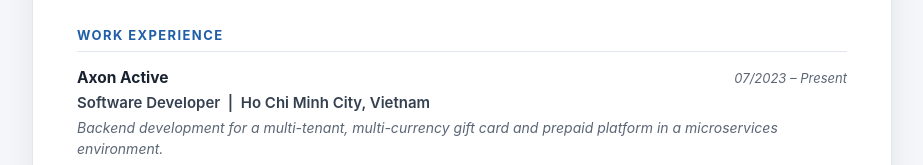
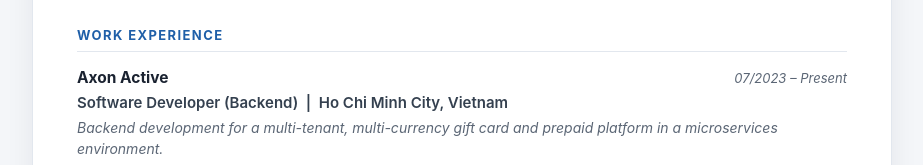
Before and after one commit to vqhuy98/cv, a plain HTML site: page index.html in a window 1280 px wide. Shown: the part 940-1105 px from the top of the page, without its empty margins (178-1101 px from the left). Drawn offline with Linux system fonts and the light colour scheme.

Commit message:
Align current role title with backend focus

```diff
--- a/index.html
+++ b/index.html
@@ -233,7 +233,7 @@
             <span class="company">Axon Active</span>
             <span class="date">07/2023 – Present</span>
           </div>
-          <div class="title">Software Developer&nbsp;&nbsp;|&nbsp;&nbsp;Ho Chi Minh City, Vietnam</div>
+          <div class="title">Software Developer (Backend)&nbsp;&nbsp;|&nbsp;&nbsp;Ho Chi Minh City, Vietnam</div>
           <p class="blurb">Backend development for a multi-tenant, multi-currency gift card and prepaid platform in a microservices environment.</p>
           <ul>
             <li>Develop and maintain backend microservices using Java 21 and Quarkus, following hexagonal architecture and Domain-Driven Design with strict domain/application layer separation.</li>
```
